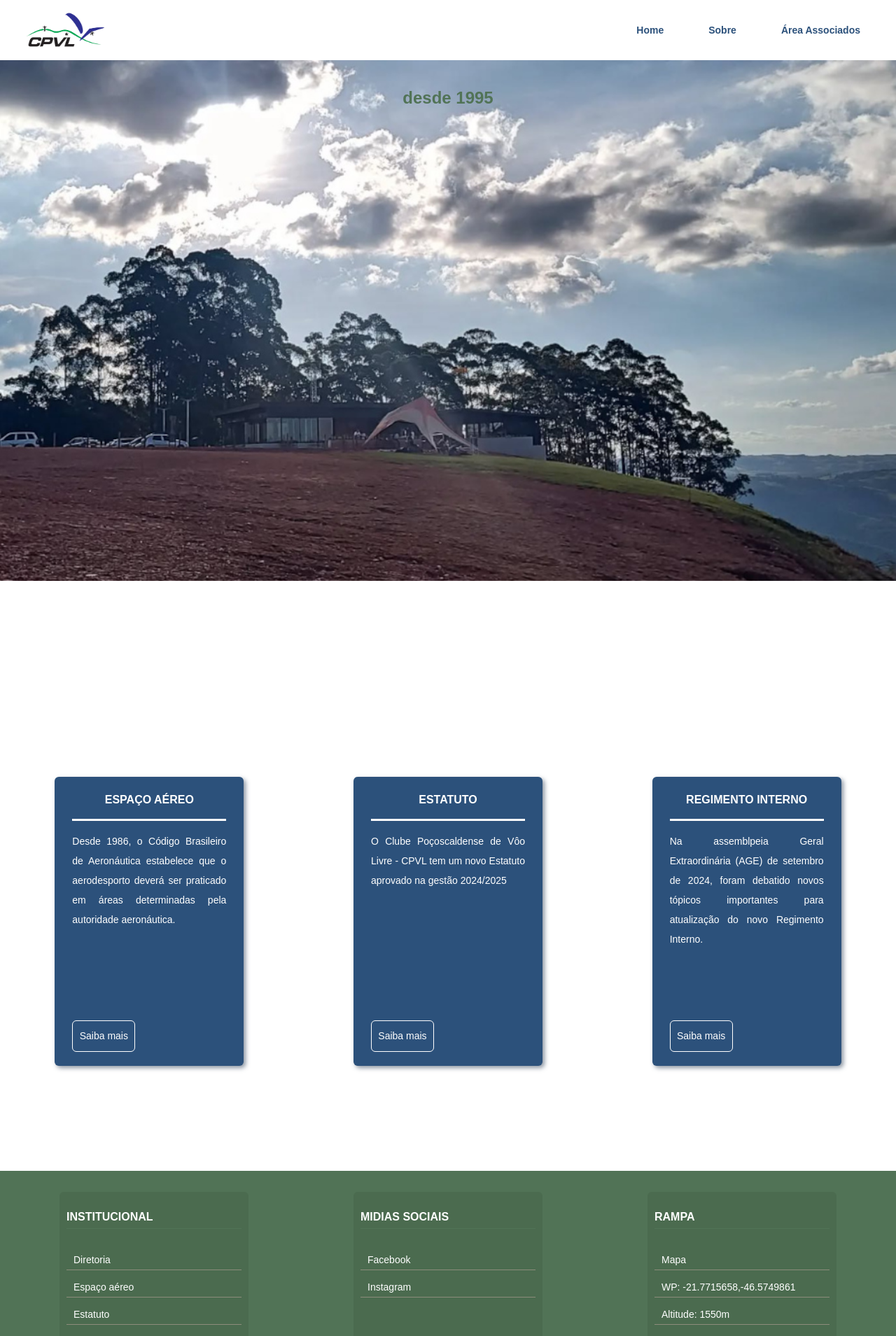
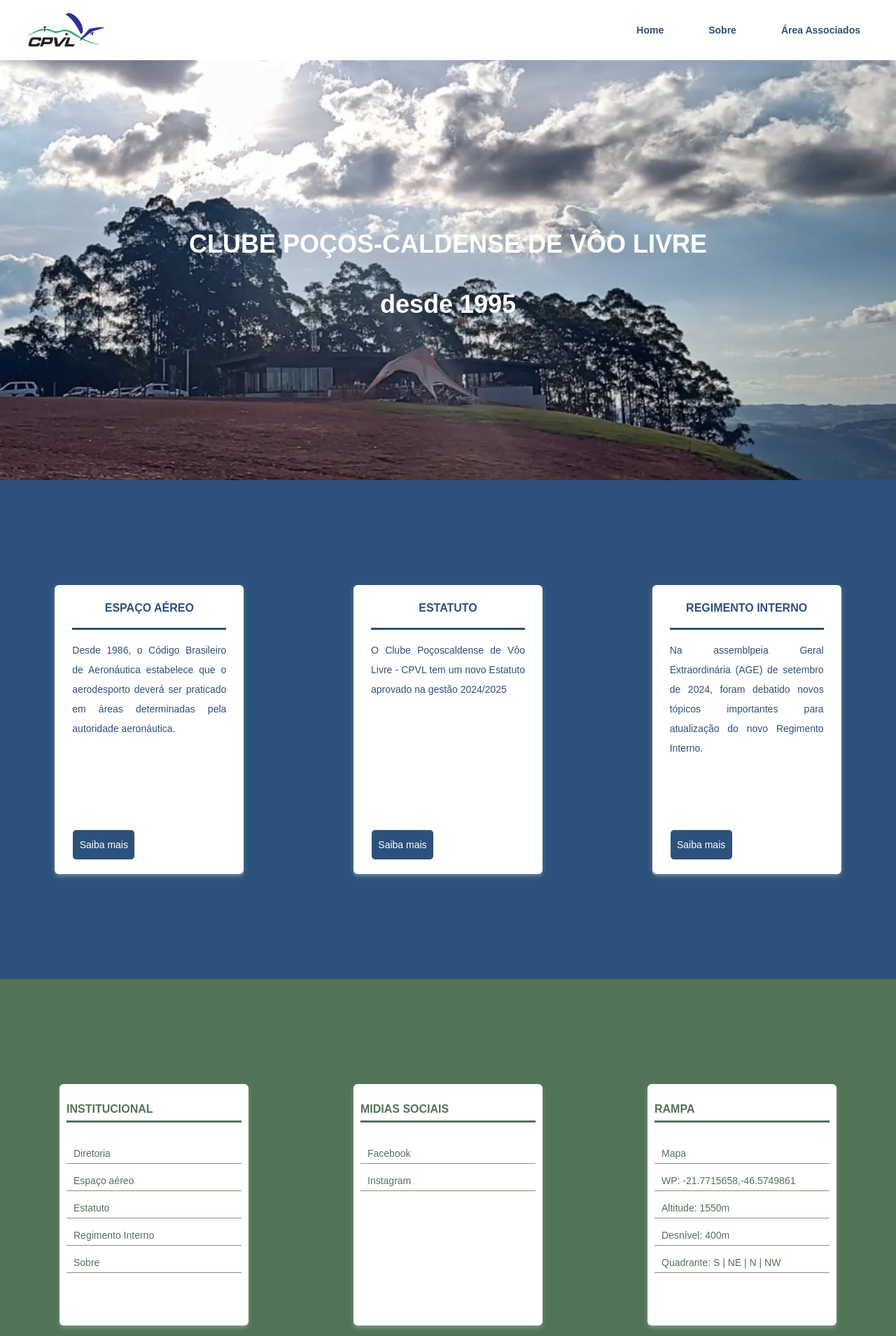
Before and after one commit to 2fc-data/cpvl, a React (Vite) app: page / in a window 1280 px wide. Shown: the top 1909 px of the page at 70% size. Built offline with nearby package versions, Linux system fonts and the light colour scheme.

Commit message:
ajustes design home

```diff
--- a/src/components/section/Section.styles.ts
+++ b/src/components/section/Section.styles.ts
@@ -4,7 +4,7 @@
 
 export const SectionWrap = styled.div`
   align-items: center;
-  /* background-color: ${theme.colors.skyBlue};   */
+  background-color: ${theme.colors.skyBlueDark};
   display: flex;
   justify-content: space-around;
   margin-top: 0px;
@@ -28,9 +28,9 @@
 
   .section-content {
     align-items: center;
-    background-color: ${theme.colors.skyBlueDark};
+    background-color: ${theme.colors.white};
     border-radius: 6px;
-    box-shadow: 3px 3px 6px rgba(61, 79, 100, 0.6);
+    box-shadow: 0px 3px 6px rgba(250, 249, 249, 0.3);
     display: flex-wrap;
     justify-content: center;
     min-height: 345px;
@@ -48,8 +48,8 @@
 
   .section-title {
     display: flex;
-    border-bottom: 3px solid ${theme.colors.white};
-    color: ${theme.colors.white};
+    border-bottom: 3px solid ${theme.colors.skyBlueDark};
+    color: ${theme.colors.skyBlueDark};
     font-size: 16px;
     font-weight: 700;
     justify-content: center;
@@ -58,7 +58,7 @@
   }
 
   .section-description {
-    color: ${theme.colors.white};
+    color: ${theme.colors.skyBlueDark};
     padding: 15px 0;
     font-size: 14px;
     font-weight: 500;
--- a/src/pages/footer/Footer.styles.ts
+++ b/src/pages/footer/Footer.styles.ts
@@ -9,7 +9,7 @@
   display: flex;
   justify-content: space-around;
   margin-top: 0px;
-  padding: 10px 10px;
+  padding: 130px 10px;
   width: 100%;
 
   ${media.lg`
@@ -29,10 +29,10 @@
 
   .footer-block {
     align-items: center;
-    background-color: rgba(20, 38, 20, 0.1);
+    background-color: ${theme.colors.white};
     border-radius: 6px;
-    box-shadow: 0px 4px 6px rgba(255, 255, 255, 0.01);
-    color: ${theme.colors.white};
+    box-shadow: 0px 3px 6px rgba(250, 249, 249, 0.3);
+    color: ${theme.colors.lightGreen};
     display: flex-wrap;
     justify-content: center;
     line-height: 2;
@@ -48,7 +48,7 @@
   }
 
   .footer-title {
-    border-bottom: 1px solid ${theme.colors.lightGreen};
+    border-bottom: 3px solid ${theme.colors.lightGreen};
     font-size: 16px;
     font-weight: 700;
     margin-bottom: 30px;
--- a/src/pages/home/Home.styles.ts
+++ b/src/pages/home/Home.styles.ts
@@ -11,29 +11,30 @@
     display: flex;
     flex-direction: column;
     justify-content: center;
-    min-height: 93vh;
+    height: 75vh;
     width: 100%;
   }
 
   .home-title{
     align-items: center;
-    color: ${theme.colors.lightGreen};
+    color: ${theme.colors.white};
     display: flex;
-    font-size: 32px;
-    font-weight: 700;
+    font-family: Forward-Bold, sans-serif;
+    font-size: 36px;
+    font-weight: 800;
     justify-content: center;
-    margin-top: 0rem;
+
     padding: 12px 20px;
     text-transform: uppercase;
 
     ${media.lg`
-      font-size: 24px;
+      font-size: 26px;
       margin: 0rem 3rem;
       padding: 6px 10px;
     `}
 
     ${media.md`
-      font-size: 16px;
+      font-size: 20px;
       margin-top: -15rem;
       padding: 6px 10px;
     `}
@@ -41,10 +42,11 @@
 
   .home-subtitle{
     align-items: center;
-    color: ${theme.colors.lightGreen};
+    color: ${theme.colors.white};
     display: flex;
-    font-size: 24px;
-    font-weight: 600;
+    font-family: Forward-Bold, sans-serif;
+    font-size: 36px;
+    font-weight: 800;
     justify-content: center;
     margin-top: 1rem;
   }
--- a/src/pages/home/Home.tsx
+++ b/src/pages/home/Home.tsx
@@ -4,14 +4,14 @@
 export const Home = () => {
   const { scrollY } = useScroll();
 
-  const yRampa = useTransform(scrollY, [0, 200], [0, -100]);
-  const opacityRampa = useTransform(scrollY, [0, 200, 300, 500], [1, 0.5, 0.5, 0]);
+  const yRampa = useTransform(scrollY, [0, 0], [0, 0]);
+  const opacityRampa = useTransform(scrollY, [0, 0, 0, 0], [1, 1, 1, 1]);
 
-  const yTitle = useTransform(scrollY, [0, 200, 300, 500], [-800, -850, -850, -600]);
-  const scaleTitle = useTransform(scrollY, [0, 300], [1, 1.2]);
+  // const yTitle = useTransform(scrollY, [0, 200, 300, 500], [-800, -850, -850, -600]);
+  // const scaleTitle = useTransform(scrollY, [0, 300], [1, 1.2]);
 
-  const ySubTitle = useTransform(scrollY, [0, 200, 300, 500], [-800, -850, -850, -600]);
-  const scaleSubTitle = useTransform(scrollY, [0, 300], [1, 1.5]);
+  // const ySubTitle = useTransform(scrollY, [0, 200, 300, 500], [-800, -850, -850, -600]);
+  // const scaleSubTitle = useTransform(scrollY, [0, 300], [1, 1.5]);
 
   return (
     <HomeWrap>
@@ -20,19 +20,15 @@
         animate={{ opacity: 1, scale: 1 }}
         style={{ y: yRampa, opacity: opacityRampa }}
         transition={{ duration: 0.6 }}
-      />
-      <motion.div className="home-title"
-        style={{ scale: scaleTitle, y: yTitle }}
       >
-        Clube Poços-caldense de Vôo Livre
+        <div className="home-title">
+          Clube Poços-caldense de Vôo Livre
+        </div>
+
+        <div className="home-subtitle">
+          desde 1995
+        </div>
       </motion.div>
-
-      <motion.div className="home-subtitle"
-        style={{ scale: scaleSubTitle, y: ySubTitle }}
-      >
-        desde 1995
-      </motion.div>
-
     </HomeWrap>
   )
 }
```
